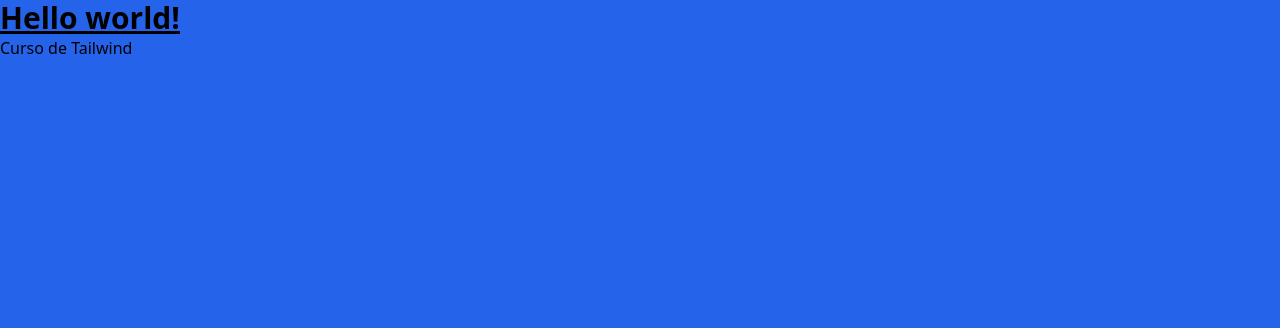
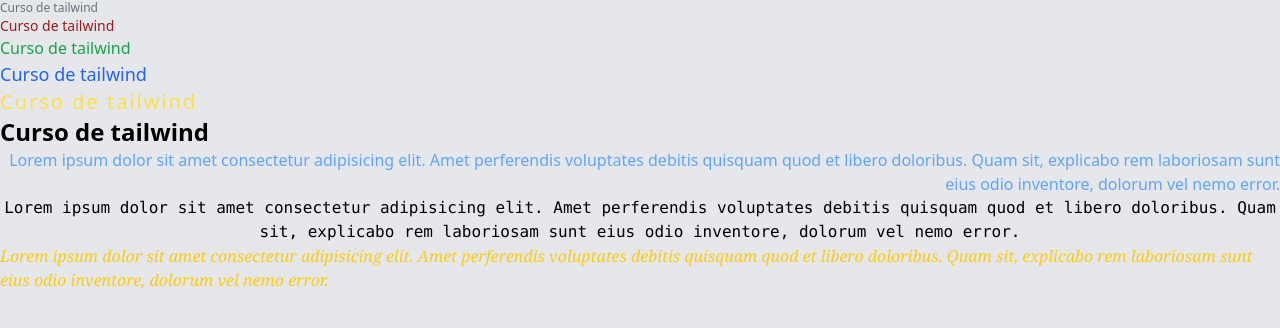
Before and after one commit to luissouzadeveloper/Tailwind-CSS, a website: page src/index.html in a window 1280 px wide. Drawn offline with Linux system fonts and the light colour scheme.

Commit message:
Aula 02 - Explorando fontes e cores

```diff
--- a/src/index.html
+++ b/src/index.html
@@ -3,15 +3,29 @@
 <head>
     <meta charset="UTF-8">
     <meta name="viewport" content="width=device-width, initial-scale=1.0">
-    <title>Tailwind install</title>
+    <title>Tailwind fonts and colors</title>
 
     <!-- Tailwind -->
     <link rel="stylesheet" href="./output.css">
 </head>
-<body class="bg-blue-600">
-    <h1 class="text-3xl font-bold underline">
-        Hello world!
-    </h1>
-    <h2>Curso de Tailwind</h2>
+<body class="bg-gray-200">
+    <!-- Cores e tamanhos -->
+    <h2 class="text-xs text-gray-500">Curso de tailwind</h2>
+    <h2 class="text-sm text-red-800">Curso de tailwind</h2>
+    <h2 class="text-base text-green-600">Curso de tailwind</h2>
+    <h2 class="text-lg text-blue-600">Curso de tailwind</h2>
+    <h2 class="text-xl text-yellow-300 tracking-widest">Curso de tailwind</h2>
+    <h2 class="text-2xl font-black">Curso de tailwind</h2>
+
+    <!-- Alinhamentos -->
+    <p class="text-right font-sans font-light text-blue-400">
+        Lorem ipsum dolor sit amet consectetur adipisicing elit. Amet perferendis voluptates debitis quisquam quod et libero doloribus. Quam sit, explicabo rem laboriosam sunt eius odio inventore, dolorum vel nemo error.
+    </p>
+    <p class="text-center font-mono hover:italic text-black">
+        Lorem ipsum dolor sit amet consectetur adipisicing elit. Amet perferendis voluptates debitis quisquam quod et libero doloribus. Quam sit, explicabo rem laboriosam sunt eius odio inventore, dolorum vel nemo error.
+    </p>
+    <p class="text-left font-serif italic hover:not-italic text-yellow-400">
+        Lorem ipsum dolor sit amet consectetur adipisicing elit. Amet perferendis voluptates debitis quisquam quod et libero doloribus. Quam sit, explicabo rem laboriosam sunt eius odio inventore, dolorum vel nemo error.
+    </p>
 </body>
 </html>
```
Also changed, not shown: src/output.css.
